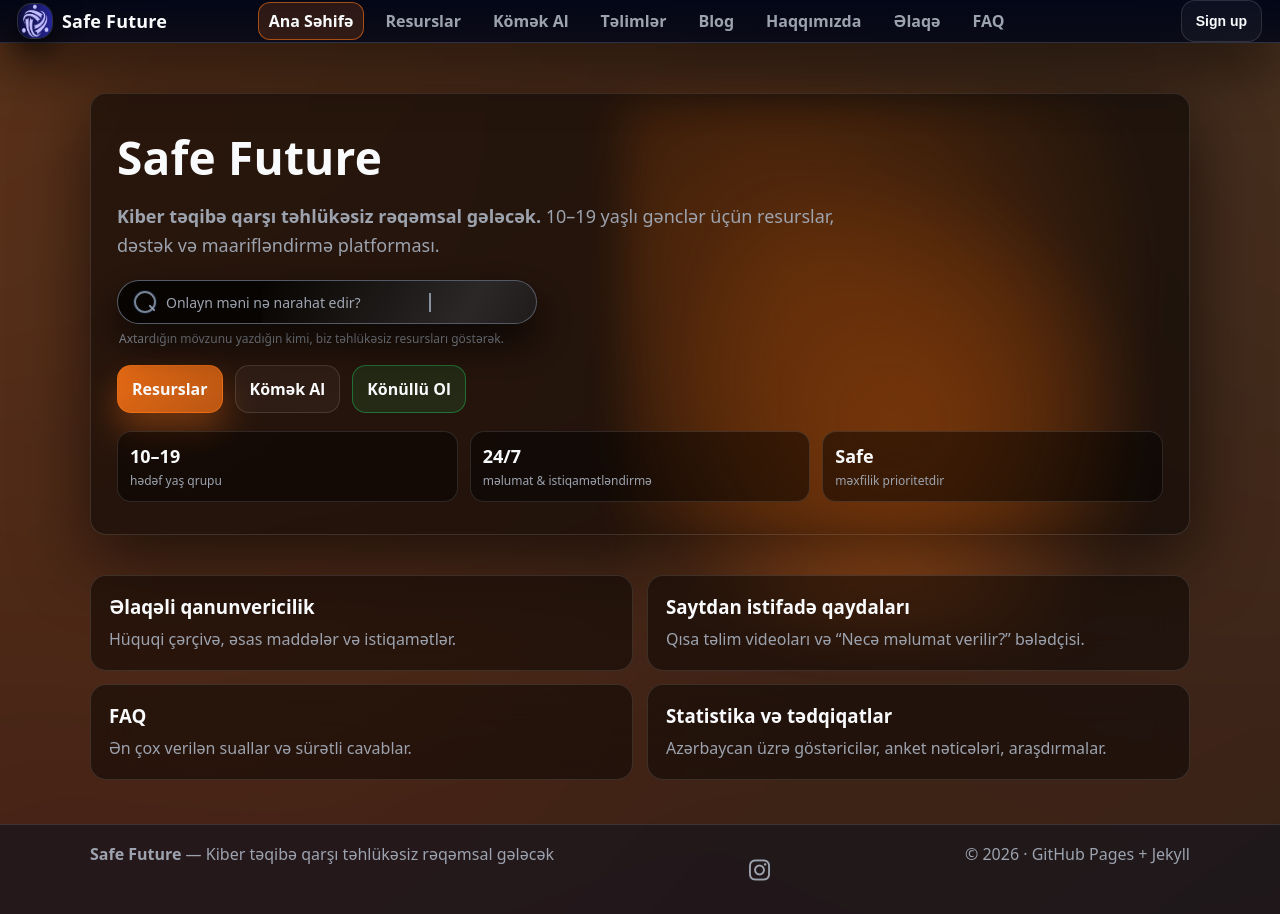
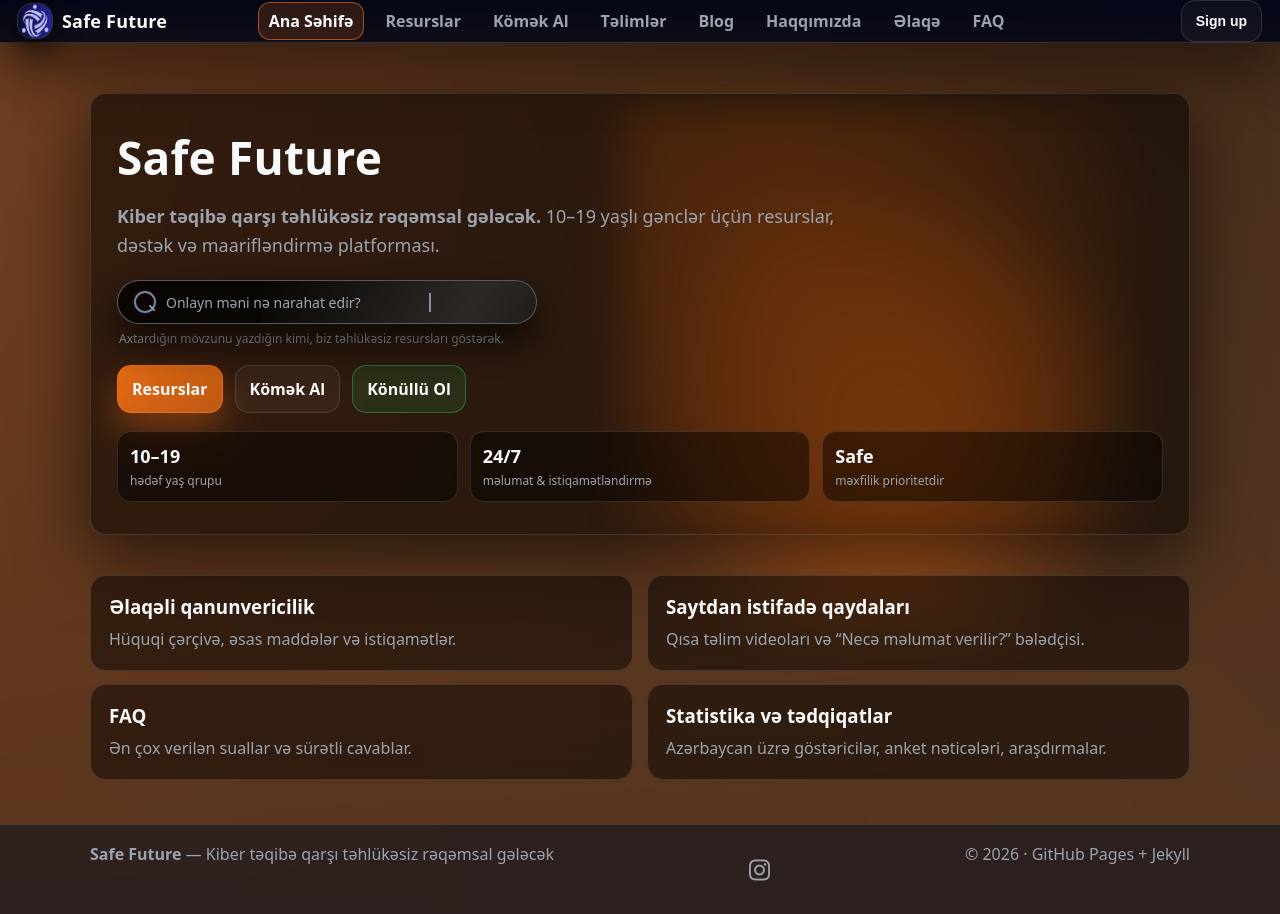
Before and after one commit to safefuture-cyber/Safe-Future-HZT, a Jekyll site: the page built from index.md, in a window 1280 px wide. Built offline with Jekyll 4.4.1, drawn with Linux system fonts in a browser that asks for light colours; comment, search, counter and statistics services are not loaded.

Commit message:
Make global gradient closer to Jitter haze
Made-with: Cursor

```diff
--- a/_layouts/default.html
+++ b/_layouts/default.html
@@ -9,7 +9,7 @@
 
     <meta name="description" content="{{ site.description }}" />
 
-    <link rel="stylesheet" href="{{ '/assets/css/style.css?v=5' | relative_url }}" />
+    <link rel="stylesheet" href="{{ '/assets/css/style.css?v=6' | relative_url }}" />
     <script defer src="{{ '/assets/js/main.js?v=3' | relative_url }}"></script>
     <script>
       window.SAFE_FUTURE_FIREBASE_CONFIG = {
--- a/assets/css/style.css
+++ b/assets/css/style.css
@@ -25,14 +25,13 @@ body{
 body::before{
   content:"";
   position:fixed;
-  inset:-45%;
+  inset:-55%;
   background:
-    radial-gradient(circle at 5% 0%, rgba(252,132,45,.65), transparent 60%),
-    radial-gradient(circle at 95% 15%, rgba(248,153,72,.45), transparent 65%),
-    radial-gradient(circle at 40% 100%, rgba(220,90,30,.40), transparent 70%);
-  opacity:.8;
+    radial-gradient(160% 200% at 0% 0%, rgba(252,132,45,.75), transparent 60%),
+    radial-gradient(180% 220% at 100% 100%, rgba(248,153,72,.55), transparent 65%);
+  opacity:.85;
   mix-blend-mode:screen;
-  filter: blur(46px);
+  filter: blur(50px);
   transform:translate3d(0,0,0);
   animation: flameWave 26s ease-in-out infinite alternate;
   pointer-events:none;
@@ -41,13 +40,13 @@ body::before{
 
 @keyframes flameWave{
   0%{
-    transform: translate3d(-10%,8%,0) scale(1.02) rotate(-6deg);
+    transform: translate3d(-12%,10%,0) scale(1.03) rotate(-8deg);
   }
   50%{
-    transform: translate3d(8%,-10%,0) scale(1.08) rotate(3deg);
+    transform: translate3d(10%,-12%,0) scale(1.09) rotate(4deg);
   }
   100%{
-    transform: translate3d(-6%,-6%,0) scale(1.03) rotate(6deg);
+    transform: translate3d(-8%,-8%,0) scale(1.04) rotate(8deg);
   }
 }
 
```
